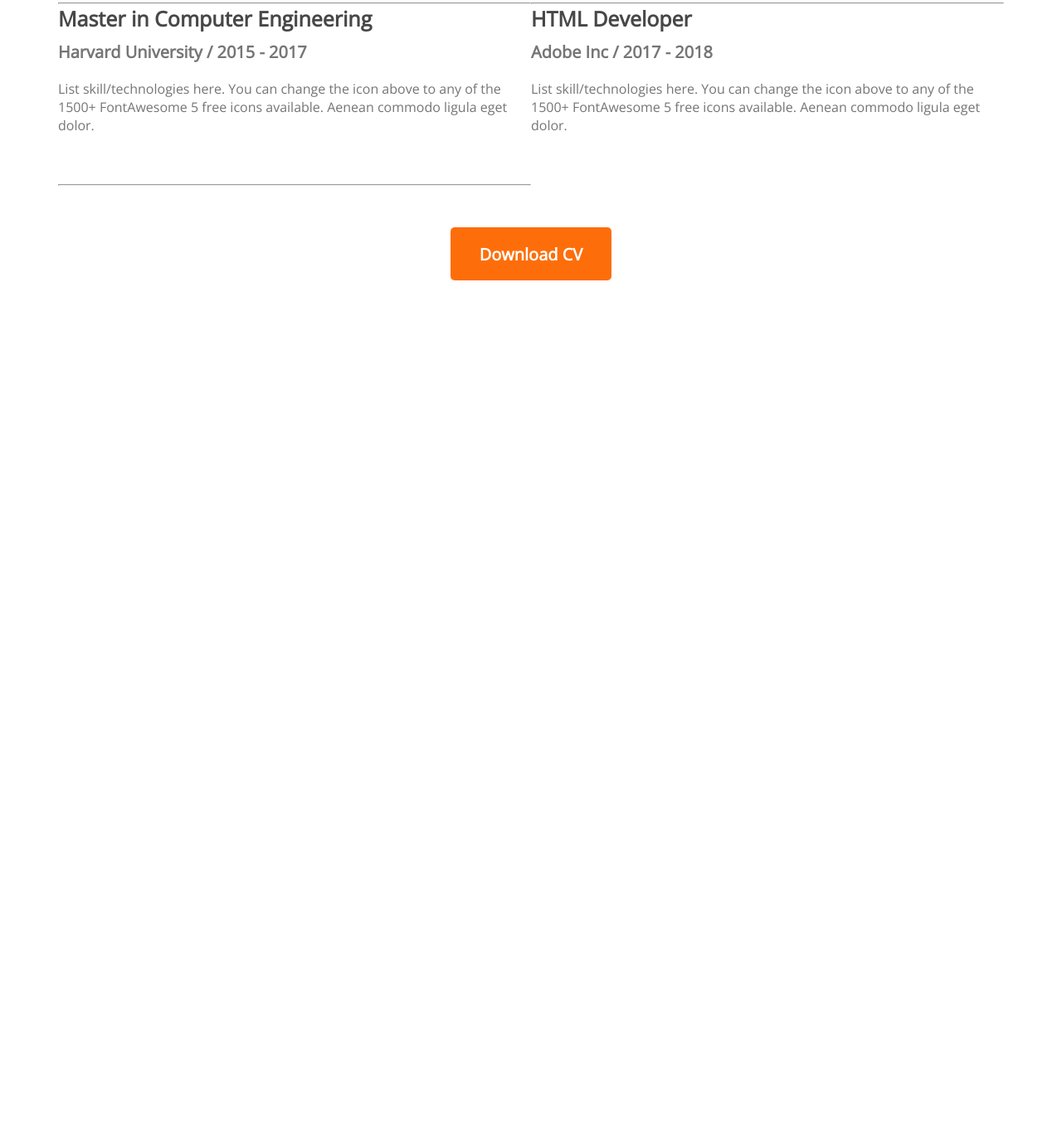
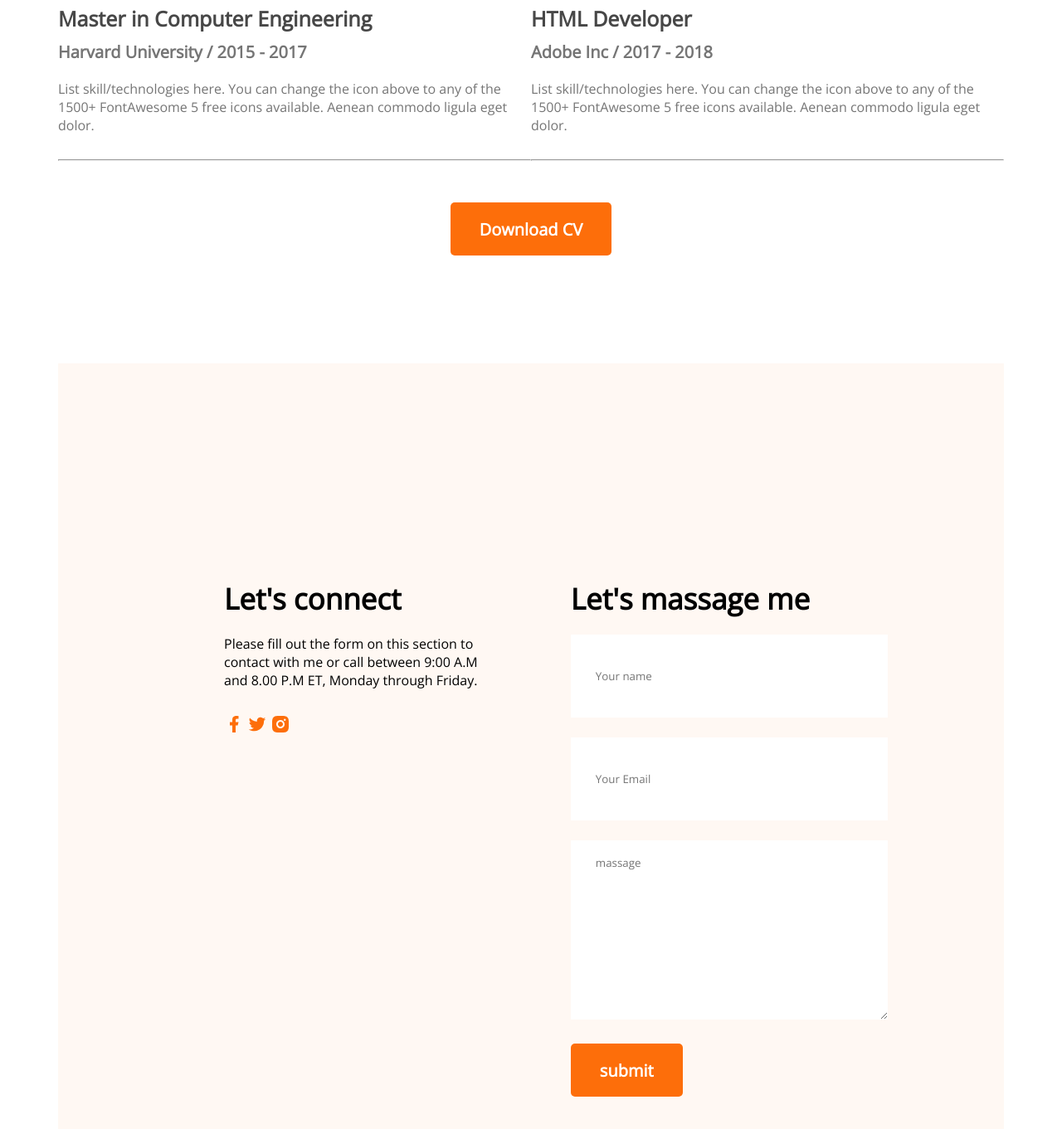
Before and after one commit to Khadiza-Parvin2/Developer-portfolio, a plain HTML site: page images/index.html in a window 1280 px wide. Shown: the part 3236-4597 px from the top of the page at 83% size. Before the commit the page ends 3574 px from the top, so only its background shows below. Drawn offline with nearby package versions, Linux system fonts and the light colour scheme.

```diff
--- a/images/index.html
+++ b/images/index.html
@@ -26,7 +26,7 @@
                 <p class="banner-description">Shot what able cold new see hold.Friendly as an betrayed formerly he. Morning because as to society behaved moments.</p>
                 <button class="btn-primary">Download CV</button>
             </div>
-            <img src="hardy.png" alt="">
+            <img class="banner-img" src="hardy.png" alt="">
         </div>
     </header>
     <main>
@@ -129,12 +129,41 @@
                     <p class="description">List skill/technologies here. You can change the icon above
                         to any of the 1500+ FontAwesome 5 free icons available. Aenean commodo ligula eget dolor.</p>
                     </div>
+                    <hr>
                 </div>
             </div>
             <div class="resume-button">
                 <button class="btn-primary">Download CV</button>
             </div>
          </section>
+         <!-- contact-section -->
+         <section class="contact">
+            <div>
+                <h3 class="section-title">Let's connect</h3>
+                <p class="section-description">
+                    Please fill out the form on this section to contact with me or call between 9:00 A.M and 8.00 P.M ET, Monday through Friday.
+                </p>
+                <a href="">
+                    <img src="icons/facebook.png" alt="">
+                </a>
+                <a href="">
+                    <img src="icons/twitter.png" alt="">
+                </a>
+                <a href="">
+                    <img src="icons/insta.png" alt="">
+                </a>
+            </div>
+            <div>
+                    <h3 class="section-title">Let's massage me</h3>
+                    <form action="">
+                        <input type="text" name="" id="" placeholder="Your name">
+                        <input type="email" name="" id="" placeholder="Your Email">
+                        <textarea name="" id="" cols="30" rows="10" placeholder="massage"></textarea>
+                        <input class="btn-primary" type="submit" value="submit">
+                    </form>
+            </div>
+         </section>
+
     </main>
     <footer>
 
--- a/images/styles/portfolio.css
+++ b/images/styles/portfolio.css
@@ -168,6 +168,7 @@
     font-weight: 700;
     font-size: 25px;
     margin-bottom: 10px;
+    margin-top: 30px;
  }
  .resume .sub-title{
     color: #757575;
@@ -177,7 +178,7 @@
  }
  .resume .description{
     color: #757575;
-    margin-bottom: 60px;
+    margin-bottom: 30px;
     font-weight: 400;
     font-size: 16px;
  }
@@ -188,3 +189,33 @@
     margin-top: 50px;
     text-align: center;
 }
+/* contact-style */
+.contact{
+    display: flex;
+    gap: 100px;
+    background-color: #FFF8F3;
+    padding: 130px 200px;
+    margin-top: 130px;
+}
+.contact .section-title{
+    text-align: left;
+    margin-top: 130px;
+    margin-bottom: 20px;
+}
+
+.contact input[type="text"], input[type="email"], textarea{
+    margin-bottom: 24px;
+    border: 0;
+    width: 100%;
+    padding: 18px 30px;
+}
+input{
+    height: 64px;
+}
+.contact a{
+    text-decoration: none;
+    margin-top: 30px;
+}
+.contact .section-description{
+    margin-bottom: 30px;
+}
```
